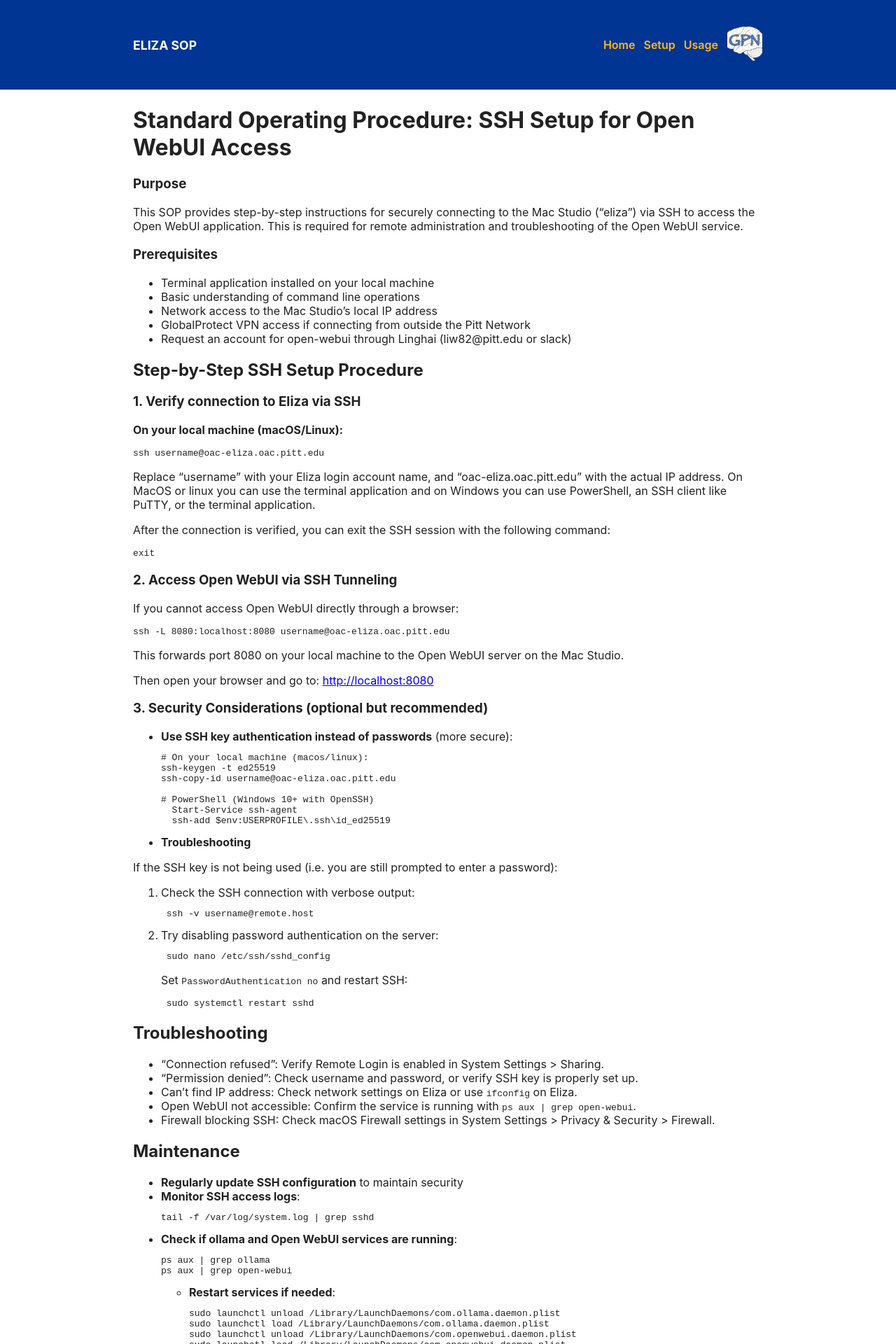
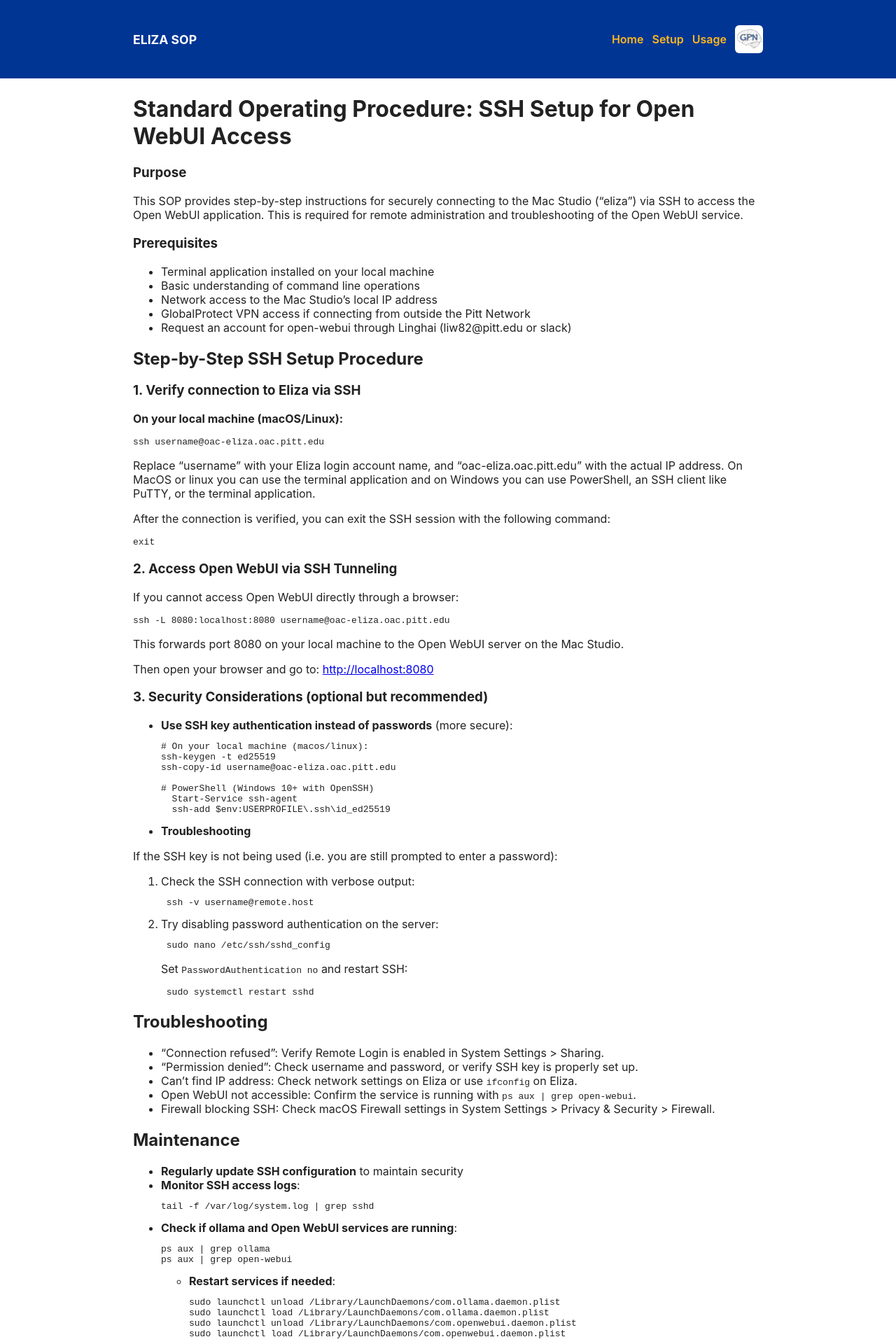
Before and after one commit to gpnlab/ELIZA-SOP, a Jekyll site: the page built from index.md, in a window 1280 px wide. Shown: the top 1920 px of the page at 70% size. Built offline with Jekyll 4.4.1, drawn with Linux system fonts in a browser that asks for light colours.

Commit message:
fixed image clipping

```diff
--- a/_layouts/default.html
+++ b/_layouts/default.html
@@ -64,10 +64,11 @@
                     <a href="{{ '/setup/' | relative_url }}">Setup</a>
                     <a href="{{ '/usage/' | relative_url }}">Usage</a>
                 </nav>
-                <a href="{{ '/assets/icon.png' | relative_url }}" title="Assets">
+                <a href="{{ '/assets/icon.png' | relative_url }}" title="Assets"
+                    style="display:inline-block;line-height:0;overflow:visible;">
                     <img src="{{ '/assets/icon.png' | relative_url }}" alt="icon"
                         onerror='this.onerror=null;this.src={{ "/assets/icon.svg" | relative_url | jsonify }}'
-                        style="width:50px;height:50px;border-radius:6px;object-fit:cover;border:1px solid rgba(0,0,0,0.06);">
+                        style="width:36px;height:36px;border-radius:6px;object-fit:contain;display:block;padding:2px;background:#fff;box-sizing:content-box;">
                 </a>
             </div>
         </div>
```
